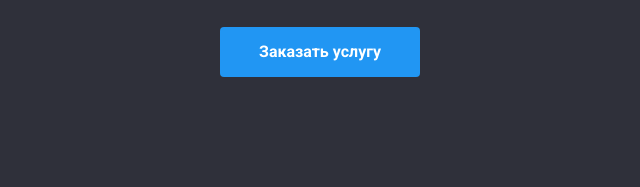
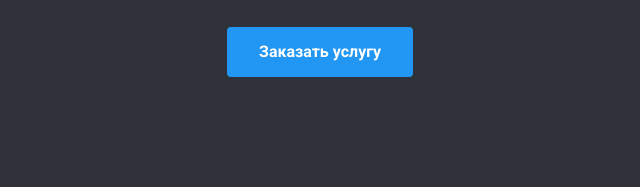
Before and after one commit to Chivapchichi2/goit-markup-hw-03, a plain HTML site: page index.html in a window 1280 px wide. Shown: the part 403-590 px from the top of the page, 480-1120 px from the left. Drawn offline with nearby package versions, Linux system fonts and the light colour scheme.

Commit message:
Поправил кнопки

```diff
--- a/css/style.css
+++ b/css/style.css
@@ -163,8 +163,7 @@ body {
   font-weight: 700;
   font-size: 16px;
   line-height: 1.88;
-  height: 50px;
-  width: 200px;
+  padding: 10px 32px;
   border: none;
   border-radius: 4px;
 }
@@ -300,6 +299,7 @@ body {
   font-weight: 500;
   font-size: 16px;
   line-height: 1.63;
+  padding: 6px 22px;
   border-radius: 4px;
   border: none;
 }
```
